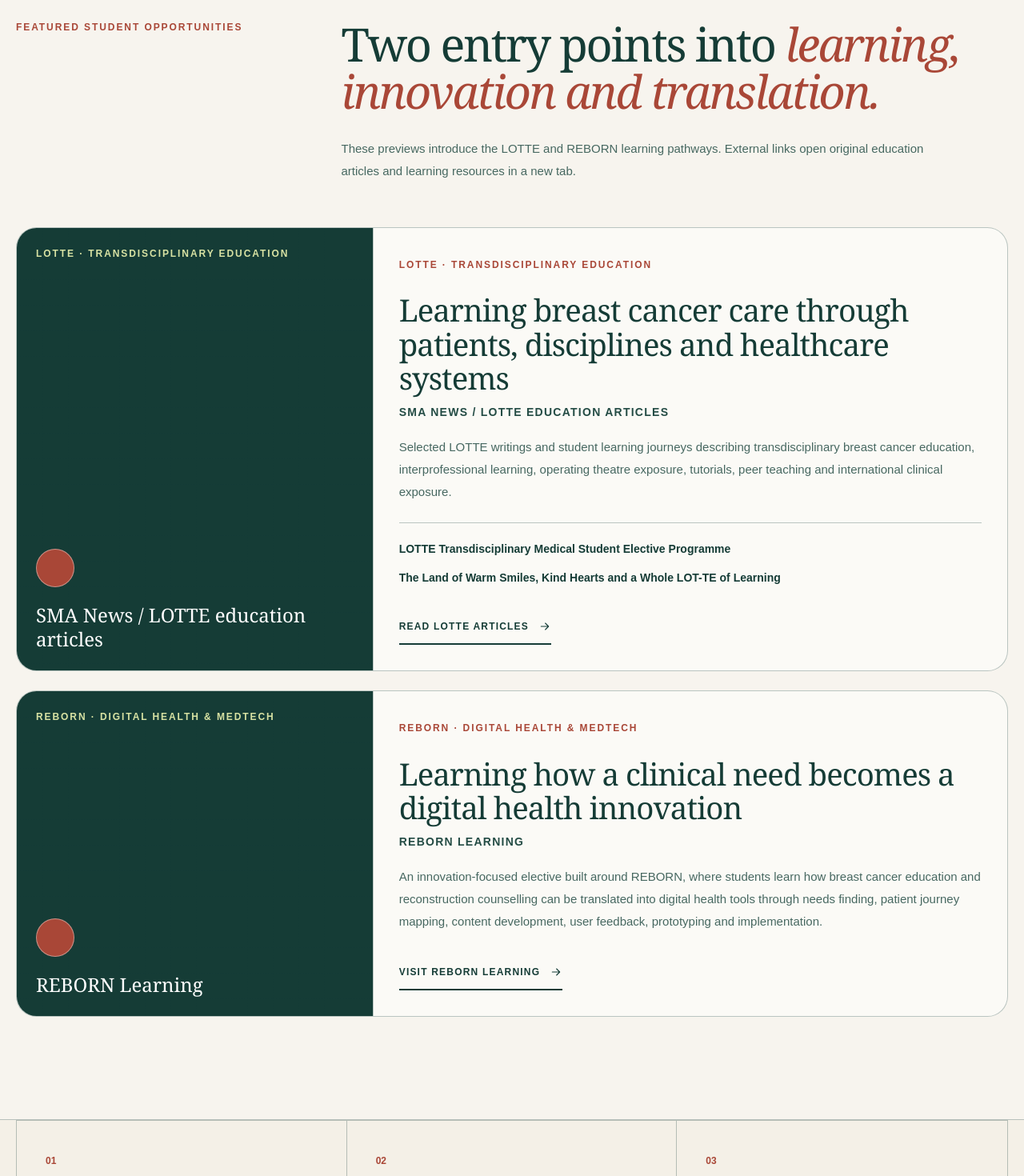
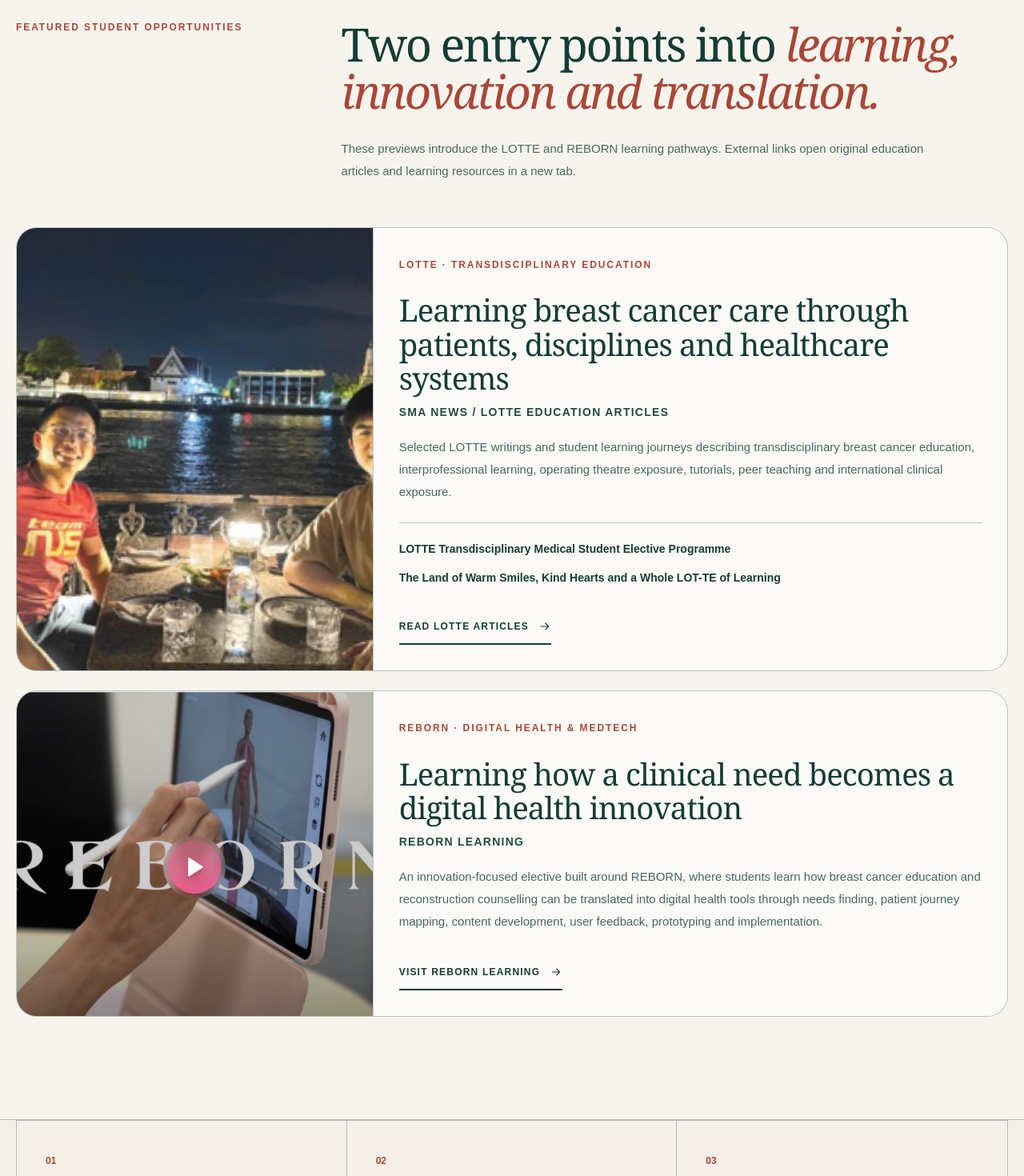
Before and after one commit to ClementChiaBreast/drclementchia-website, a Next.js app: page /teaching in a window 1280 px wide. Shown: the part 1069-2539 px from the top of the page at 80% size. Built offline with nearby package versions, Linux system fonts and the light colour scheme.

Commit message:
Update REBORN elective preview image

```diff
--- a/app/teaching/page.tsx
+++ b/app/teaching/page.tsx
@@ -16,9 +16,6 @@ type ElectivePreview = {
   secondaryLinks?: { label: string; href: string }[];
 };
 
-// Expected approved local images, when available:
-// /public/images/electives/lotte-preview.jpg
-// /public/images/electives/reborn-preview.jpg
 const electivePreviews: ElectivePreview[] = [
   {
     category: "LOTTE · Transdisciplinary education",
@@ -27,7 +24,7 @@ const electivePreviews: ElectivePreview[] = [
     description: "Selected LOTTE writings and student learning journeys describing transdisciplinary breast cancer education, interprofessional learning, operating theatre exposure, tutorials, peer teaching and international clinical exposure.",
     cta: "Read LOTTE articles",
     href: "https://www.sma.org.sg/news/2025/March/LOTTE-Goes-Global-A-Transdisciplinary-Voyage-in-Breast-Cancer-Learning",
-    image: null,
+    image: "/images/electives/lotte-preview.jpg",
     alt: "Medical students and clinicians participating in a LOTTE breast cancer learning journey",
     secondaryLinks: [
       {
@@ -47,7 +44,7 @@ const electivePreviews: ElectivePreview[] = [
     description: "An innovation-focused elective built around REBORN, where students learn how breast cancer education and reconstruction counselling can be translated into digital health tools through needs finding, patient journey mapping, content development, user feedback, prototyping and implementation.",
     cta: "Visit REBORN Learning",
     href: "https://www.rebornlearning.com/",
-    image: null,
+    image: "/images/electives/reborn-preview.jpg",
     alt: "REBORN digital learning platform for breast cancer and reconstruction education",
   },
 ];
```
Also changed, not shown: public/images/electives/lotte-preview.jpg (added), public/images/electives/reborn-preview.jpg (added).
